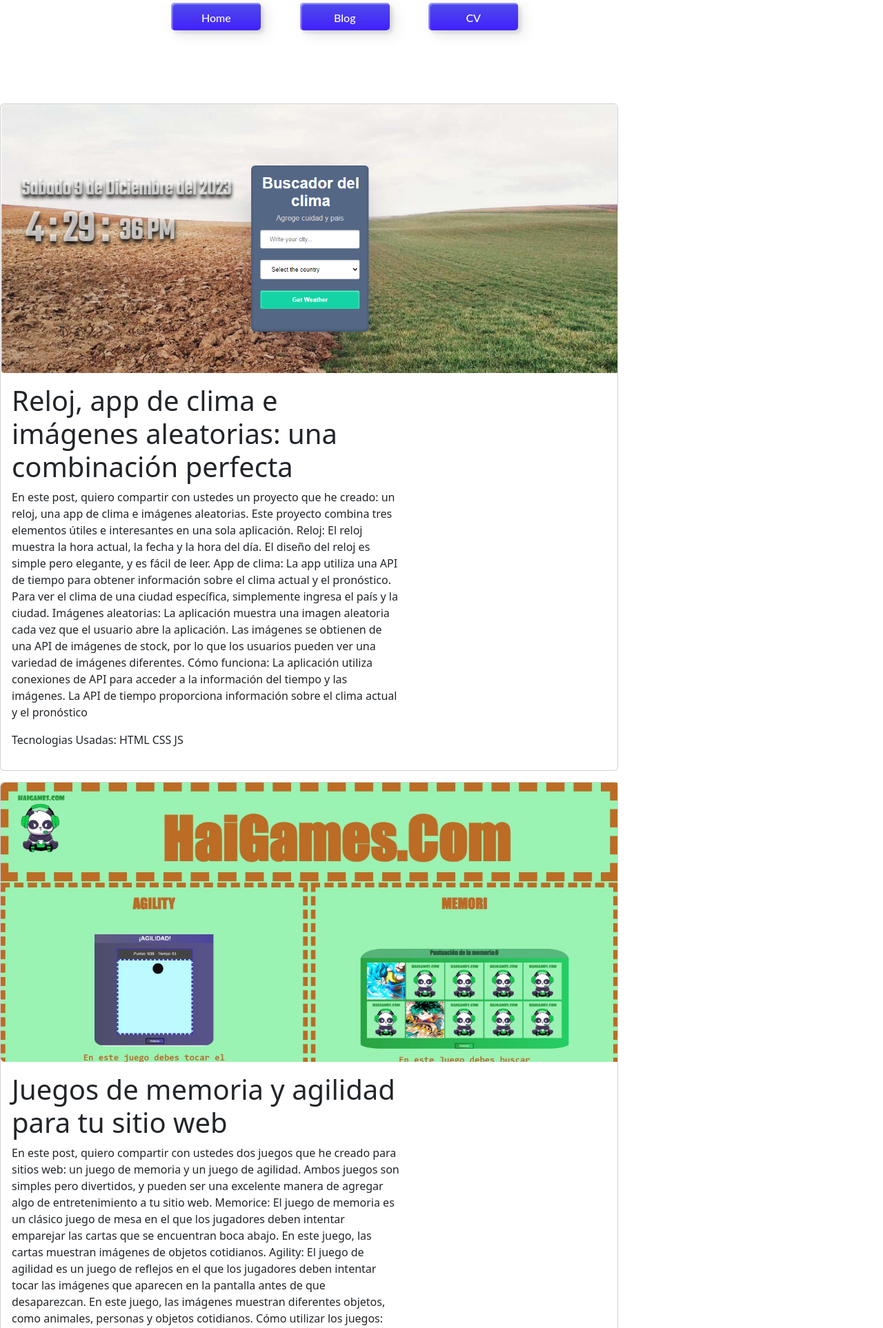
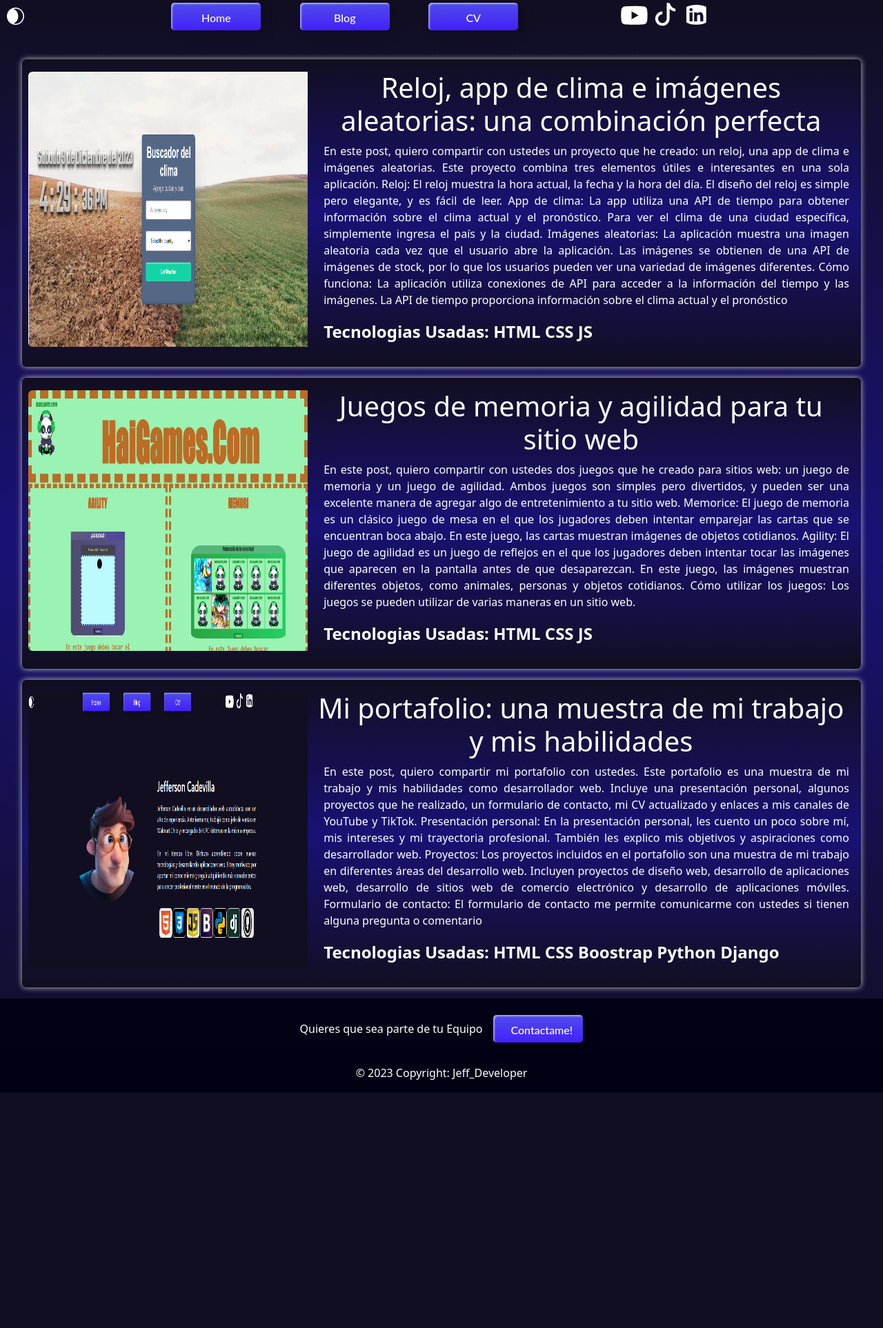
Before and after one commit to HaiDekimasu/portafolio_jeff, a Django app: page /blog/ in a window 1280 px wide. Shown: the top 1926 px of the page at 69% size. After the commit the page ends 1584 px from the top, so only its background shows below. Run offline with Django 4.2, Linux system fonts and the light colour scheme; data comes from the database, SQL or seed files in the repository.

Commit message:
new file:   .vscode/extensions.json 	modified:   Templates/blog/blog.html 	modified:   static/styles/estilos.css

```diff
--- a/Templates/blog/blog.html
+++ b/Templates/blog/blog.html
@@ -13,9 +13,9 @@
                         </div>
                         <div class="col-md-8">
                             <div class="card-body">
-                                <h1> {{post.title}}</h1>
+                                <h1 class="titleB"> {{post.title}}</h1>
                                 <p class="card-tex">{{ post.description }}</p>
-                                <p class="card-tex">{{ post.habilit }}</p>
+                                <p class="card-tex2">{{ post.habilit }}</p>
                             </div>
                         </div>
                     </div>
--- a/static/styles/estilos.css
+++ b/static/styles/estilos.css
@@ -6,7 +6,7 @@
 /*general__________________________________________________________________________________________*/
 body{
     min-height: 100vh;
-    background-color: linear-gradient(to right, rgba(3, 0, 20, 0.945), rgba(0, 12, 30, 0.945), rgba(0, 25, 40, 0.945));
+    background-image: linear-gradient( rgba(3, 0, 20, 0.945), rgb(13 5 110 / 95%), rgba(3, 0, 20, 0.945) );
 }
 a{
     text-decoration: none;
@@ -208,6 +208,7 @@ button {
     position: relative;
     display: block;
     width: 25%;
+    height: 25rem;
     margin: 4rem;
     padding: 2% 0%;
     color: white;
@@ -216,12 +217,11 @@ button {
 }
 .parrafo01{
     width: 80%;
-    height: auto;
+    height: 6rem;
     display: inline-flex;
     position: relative;
-    align-items: center;
-    justify-content: center;
-    text-align: center;
+    align-items: flex-start;
+    text-align: justify;
 }
 .titlep{
     position: relative;
@@ -247,31 +247,43 @@ button {
 
 /*blog____________________________________________________________________________________________________________*/
 .contenido{
-    background-color: linear-gradient(to right, rgba(3, 0, 20, 0.945), rgba(0, 12, 30, 0.945), rgba(0, 25, 40, 0.945));
     width: 100%;
-    margin-top: 8%;
+    margin-top: 3%;
     display: flex;
     justify-content: center;
     align-items: center;
     flex-direction: column;
 }
-.cen{
-    height: 100%;
-    width: 100%;
+.containerarticle{
+    display: contents;
+}
+.card{
+    margin-bottom: 3%;
+    color: white;
+    box-shadow: 0 0 8px #ccc;
+    max-width: 95%;
     display: flex;
-    justify-content: center;
-    align-items: center;
+    background-image: linear-gradient( rgba(3, 0, 20, 0.945), rgb(13 5 110 / 95%), rgba(3, 0, 20, 0.945) );
 }
 .img-fluid {
-    display: flex;
-    align-items: center;
-    justify-content: center;
+    margin: 4% 2%;
     max-width: 100%;
-    height: 80%;
+    height: 90%;
 }
-.card{
-    max-width: 70%;
+.titleB{
+    text-align: center;
 }
+.card-tex{
+    text-align: justify;
+    width: 98%;
+    margin-left: 2%;
+}
+.card-tex2{
+    font-size: x-large;
+    font-weight: bold;
+    margin-left: 2%;
+}
+
 /*footer__________________________________________________________________________________________________________*/
 footer{
     position: bottom 0;
```
